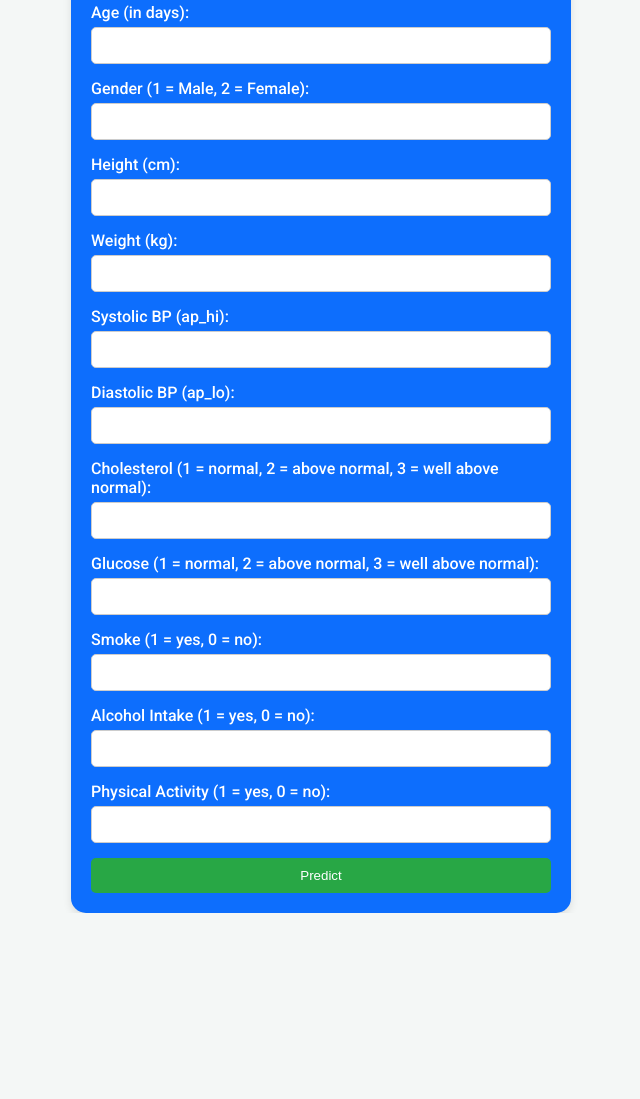
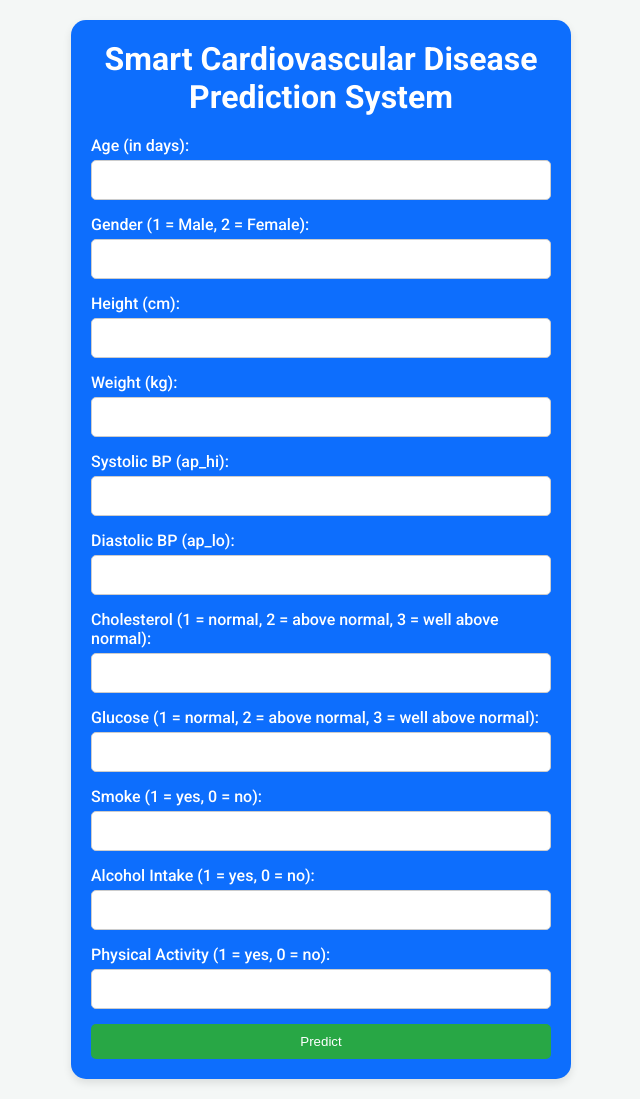
Before and after one commit to abdsfahim/cardio_prediction, a Flask app: page / in a window 1280 px wide. Shown: the whole page, without its empty margins (319-959 px from the left). Before the commit the page ends 913 px from the top, so only its background shows below. Run offline with Flask 3, Linux system fonts and the light colour scheme; parts of the project's set-up code (start-up, migrations or seed data) failed here and were passed over.

Commit message:
Update index.html

```diff
--- a/templates/index.html
+++ b/templates/index.html
@@ -20,9 +20,10 @@
             display: flex;
             flex-direction: column;
             align-items: center;
-            justify-content: center;
-            height: 100vh;
-            margin: 0;
+            justify-content: flex-start; /* Change from center to allow scrolling */
+            min-height: 100vh; /* Set minimum height to 100% */
+            padding: 20px; /* Add padding to ensure space around edges */
+            overflow-y: auto; /* Enable scrolling */
         }
 
         h1 {
@@ -53,6 +54,7 @@
             margin-bottom: 15px;
             border-radius: 5px;
             border: 1px solid #ccc;
+            font-size: 16px; /* Ensure good readability on mobile */
         }
 
         .btn {
```
